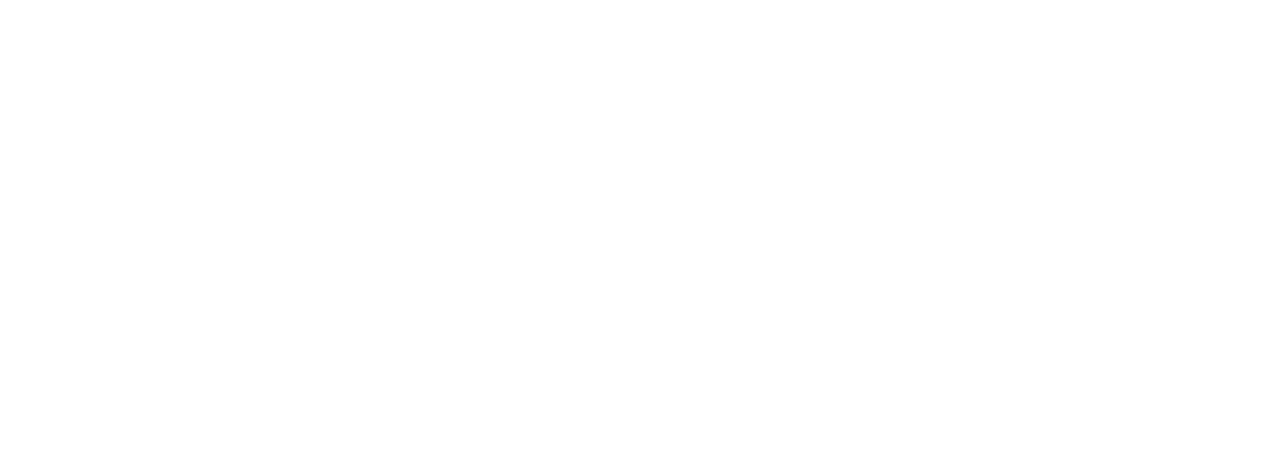
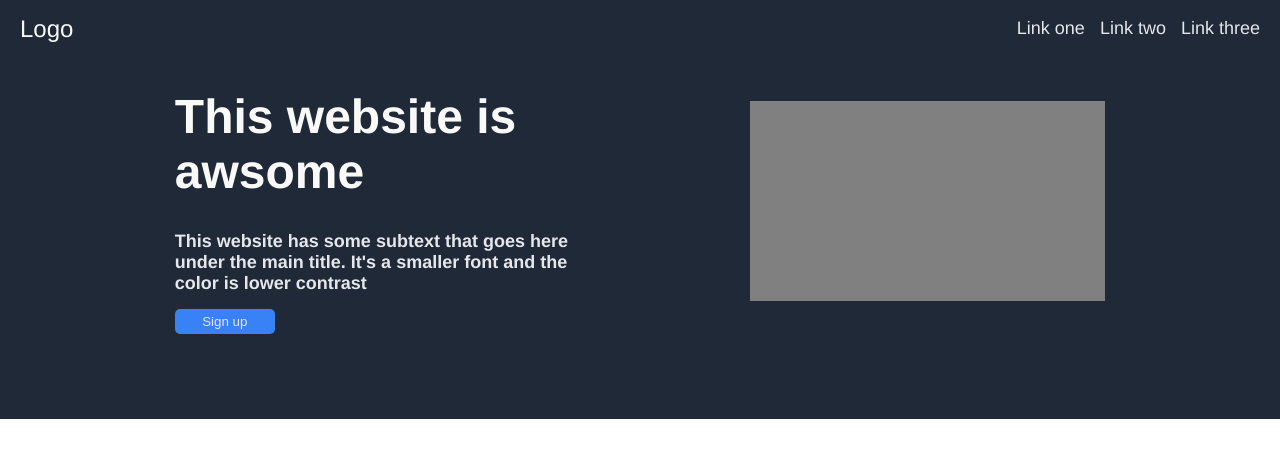
Before and after one commit to Marcos6838/LandingPage, a plain HTML site: page index.html in a window 1280 px wide. Drawn offline with Linux system fonts and the light colour scheme.

Commit message:
finished adding header section & hero section

```diff
--- a/index.html
+++ b/index.html
@@ -3,9 +3,29 @@
 <head>
     <meta charset="UTF-8">
     <meta name="viewport" content="width=device-width, initial-scale=1.0">
+    <link rel="stylesheet" href="/style.css">
     <title>Landing Page</title>
 </head>
 <body>
-
+    <div class="header">
+        <div id="logo">Logo</div>
+        <div>
+            <ul class="header-links">
+                <li>Link one</li>
+                <li>Link two</li>
+                <li>Link three</li>
+            </ul>
+        </div>
+    </div>
+    <div class="hero">
+        <div class="hero-text">
+            <h1>This website is awsome</h1>
+            <h2>This website has some subtext that goes here under the main title. It's a smaller font and the color is lower contrast</h2>
+            <button>Sign up</button>
+        </div>
+        <div class="hero-img">
+            <img src="./images/gray.png" class="hero-img">
+        </div>
+    </div>
 </body>
 </html>
--- /dev/null
+++ b/style.css
@@ -0,0 +1,69 @@
+.header{
+    display: flex;
+    justify-content: space-between;
+    align-items: center;
+    background-color: #1f2937;
+    align-items: center;
+    color: #f9faf8;
+    padding-left: 20px;
+    padding-right: 20px;
+}
+#logo{
+    font-size: 24px;
+    color: #f9faf8;
+
+}
+.header-links{
+    display: flex;
+    justify-content: space-between;
+    padding: 0;
+    gap: 15px;
+    font-size: 18px;
+    color: #e5e7eb;
+}
+.hero{
+    display: flex;
+    justify-content: space-evenly;
+    align-items: center;
+    background-color: #1f2937;
+    color: #f9faf8;
+    padding-bottom: 75px;
+}
+
+.hero-text{
+    width: 400px;
+    flex-wrap: wrap;
+}
+.hero-img{
+
+    max-height: 200px;
+}
+body{
+    font-family: 'Helvetica', 'Arial', sans-serif;
+    display: flex;
+    flex-direction: column;
+    margin: 0;
+}
+
+li{
+    list-style: none;
+}
+h1{
+    font-size: 48px;
+    font-weight: bolder;
+    color: #f9faf8;
+}
+h2{
+    font-size: 18px;
+    color: #e5e7eb;
+}
+
+button{
+    background-color: #3882f6;
+    width: 100px;
+    height: 25px;
+    margin-bottom:10px;
+    border-radius: 5px;
+    color: #e5e7eb;;
+    border: 0;
+}
```
Also changed, not shown: images/gray.png (added).
